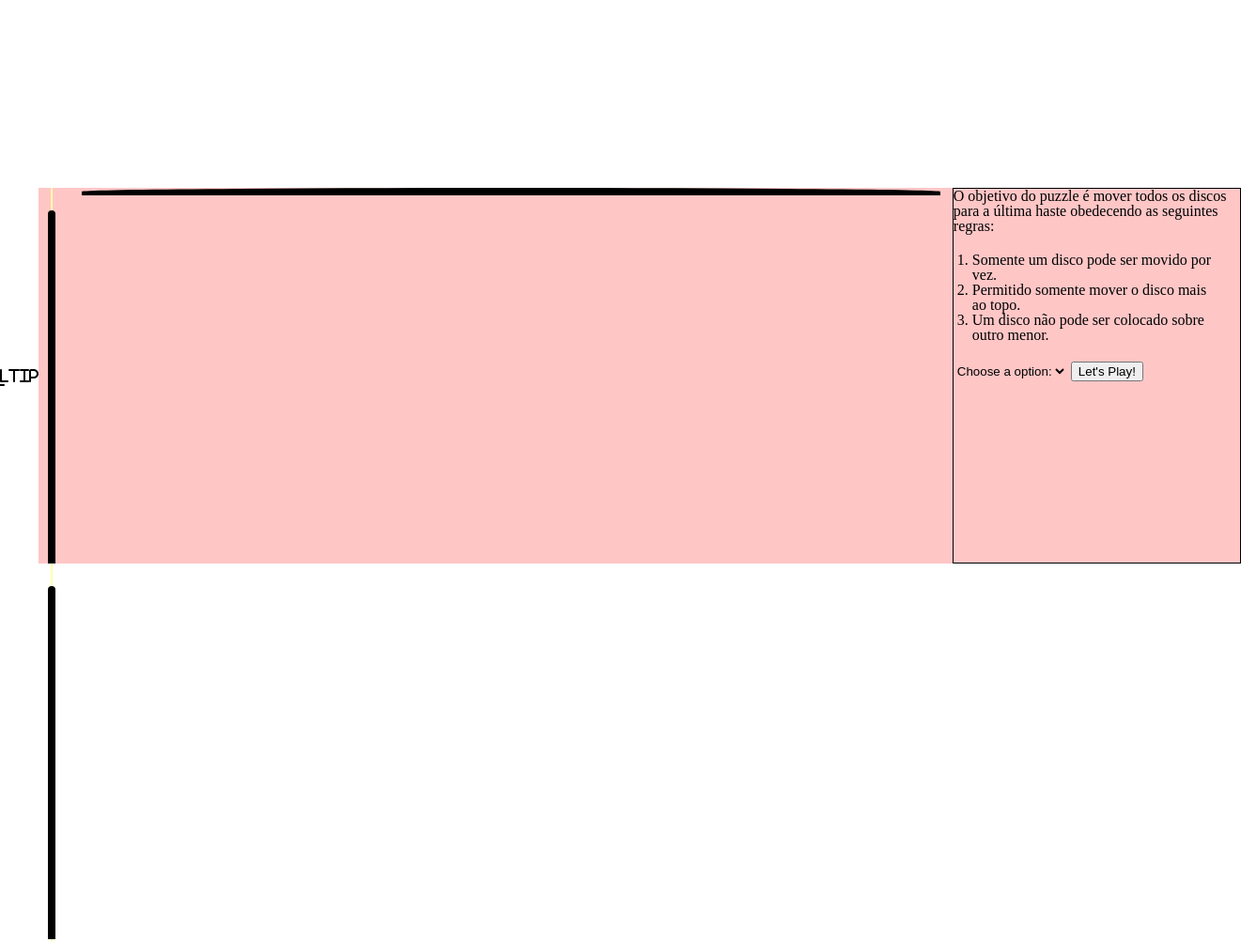
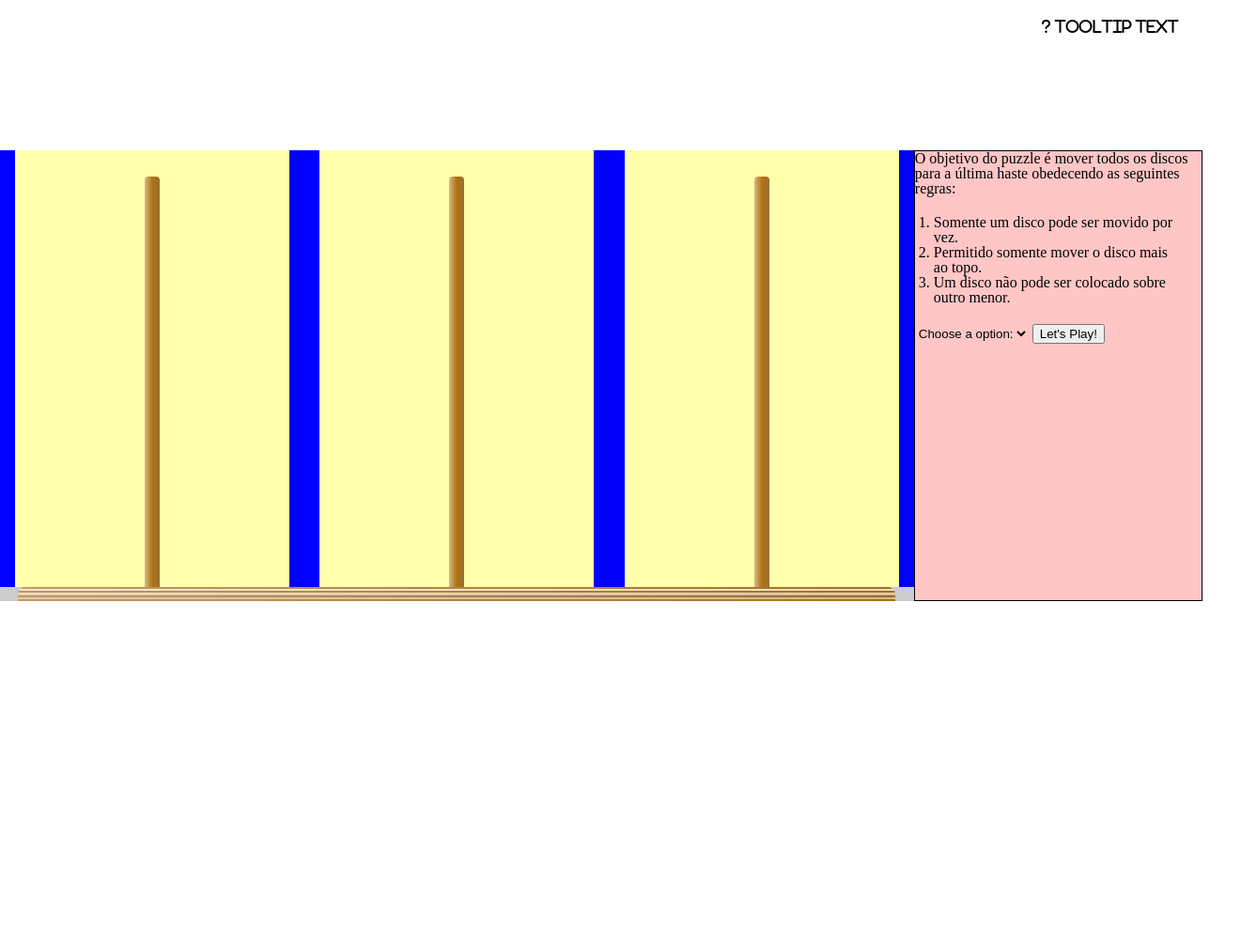
Before and after one commit to acuglar/Tower-of-Hanoi, a website: page tower-of-hanoi/index.html in a window 1280 px wide. Shown: the top 1003 px of the page at 94% size, 1321 px wide, since content can reach past the window. After the commit the page ends 800 px from the top, so only its background shows below. Drawn offline with Linux system fonts and the light colour scheme.

Commit message:
Style columns

```diff
--- a/tower-of-hanoi/css/style.css
+++ b/tower-of-hanoi/css/style.css
@@ -6,16 +6,30 @@ body {
   background-color: #fff;
 }
 
+.fa-question {
+  position: absolute;
+  top: 2.5%;
+  right: 2%;
+}
+
 .tower-of-hanoi {
   display: flex;
-  height: 50vh;
+  height: 60vh;
   background-color: rgb(255, 198, 198);
 }
 
 .hanoi-container {
   display: flex;
+  flex-direction: column;
   width: 76vw;
+  background-color: #ccc;
+}
+
+.hanoi-container-columns {
+  display: flex;
   justify-content: space-around;
+  height: 100%;
+  background-color: blue;
 }
 
 .hanoi-columns {
@@ -25,18 +39,21 @@ body {
   justify-content: end;
   align-items: center;
   width: 30%;
-  height: 100%;
 }
 
 .base {
-  width: 94%;
-  height: 8px;
-  background-color: black;
-  border-radius: 50% 50% 0 0;
+  width: 96%;
+  height: 16px;
+  margin: 0 auto;
+  border-radius: 8px 8px 0 0;
+  background: linear-gradient(to right, rgba(255, 255, 255, 0.3), transparent),
+  linear-gradient(
+    #b27315, #966f33 13%,
+    #faddb0 14.5%, #faddb0 27.5%, #966f33 29%, #966f33 42%, #faddb0 43.5%, #d7b889 56.5%, #966f33 58%, #966f33 71%, #d7b889 72.5%, #d7b889 85.5%, #966f33 87%, #b27315);
 }
 .column {
   height: 94%;
-  width: 8px;
-  background-color: black;
+  width: 16px;
+  background: linear-gradient(to right, #d7b889, #b27315, #966f33);
   border-radius: 4px 4px 0 0;
 }
```
